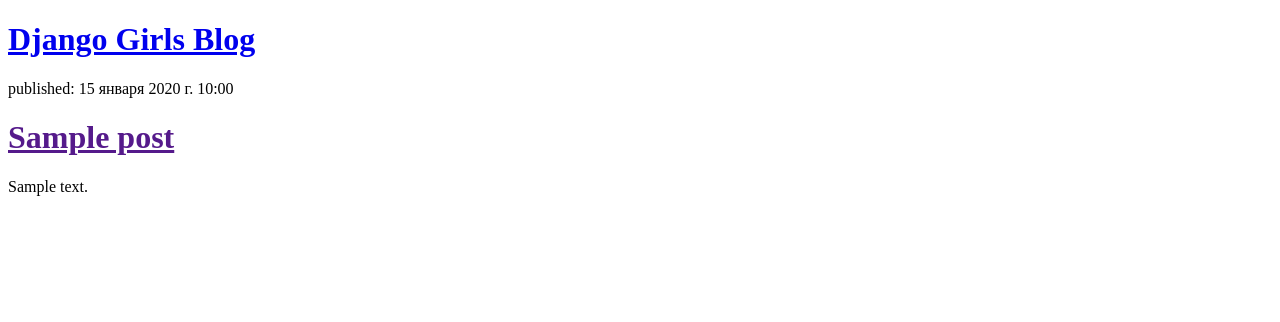
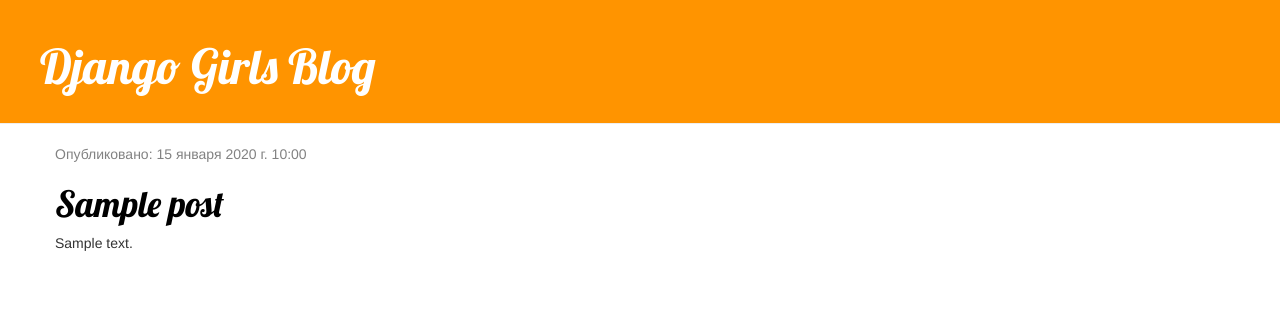
Before and after one commit to VadimST04/my-first-blog, a Django app: template mysite/blog/templates/blog/post_list.html in a window 1280 px wide. Shown: the top 322 px of the page. Run offline with Django 4.2, Linux system fonts and the light colour scheme; the template is opened without the code that fills it: values that come from a table or form of the project are taken from there, others are empty; tables that the repository leaves empty hold one stand-in row (values such as "Sample post"); parts of the project's set-up code (start-up, migrations or seed data) failed here and were passed over; some libraries are stand-ins or nearby versions.

Commit message:
Add css(static file) and change visual

```diff
--- /dev/null
+++ b/mysite/blog/static/css/blog.css
@@ -0,0 +1,46 @@
+.page-header {
+    background-color: #ff9400;
+    margin-top: 0;
+    padding: 20px 20px 20px 40px;
+}
+
+.page-header h1, .page-header h1 a, .page-header h1 a:visited, .page-header h1 a:active {
+    color: #ffffff;
+    font-size: 36pt;
+    text-decoration: none;
+}
+
+.content {
+    margin-left: 40px;
+}
+
+h1, h2, h3, h4 {
+    font-family: 'Lobster', cursive;
+}
+
+.date {
+    color: #828282;
+}
+
+.save {
+    float: right;
+}
+
+.post-form textarea, .post-form input {
+    width: 100%;
+}
+
+.top-menu, .top-menu:hover, .top-menu:visited {
+    color: #ffffff;
+    float: right;
+    font-size: 26pt;
+    margin-right: 20px;
+}
+
+.post {
+    margin-bottom: 70px;
+}
+
+.post h1 a, .post h1 a:visited {
+    color: #000000;
+}
--- a/mysite/blog/templates/blog/post_list.html
+++ b/mysite/blog/templates/blog/post_list.html
@@ -5,20 +5,35 @@
     <meta name="viewport"
           content="width=device-width, user-scalable=no, initial-scale=1.0, maximum-scale=1.0, minimum-scale=1.0">
     <meta http-equiv="X-UA-Compatible" content="ie=edge">
+
+    <link rel="stylesheet" href="//maxcdn.bootstrapcdn.com/bootstrap/3.2.0/css/bootstrap.min.css">
+    <link rel="stylesheet" href="//maxcdn.bootstrapcdn.com/bootstrap/3.2.0/css/bootstrap-theme.min.css">
+    <link href="https://fonts.googleapis.com/css?family=Lobster&subset=latin,cyrillic" rel="stylesheet" type="text/css">
+    {% load static %}   <!-- for reading static files-->
+    <link rel="stylesheet" href="{% static 'css/blog.css' %}">
+
     <title>Vadym's blog</title>
 </head>
 <body>
-        <div>
-            <h1><a href="/">Django Girls Blog</a></h1>
+        <div class="page-header">
+            <h1><a href="https://en.wikipedia.org/wiki/Django" class="external_link" id="link_to_wiki_page">Django Girls Blog</a></h1>
         </div>
 
-        {% for post in posts %}
-         <div>
-             <p>published: {{ post.published_date }}</p>
-             <h1><a href="">{{ post.title }}</a></h1>
-             <p>{{ post.text|linebreaksbr }}</p>
-         </div>
-        {% endfor %}
+        <div class="content container">
+            <div class="row">
+                <div class="col-md-8">
+                    {% for post in posts %}
+                        <div class="post">
+                            <div class="date">
+                                <p>Опубликовано: {{ post.published_date }}</p>
+                            </div>
+                            <h1><a href="">{{ post.title }}</a></h1>
+                            <p>{{ post.text|linebreaksbr }}</p>
+                        </div>
+                    {% endfor %}
+                </div>
+            </div>
+        </div>
 
     </body>
 </html>
```
